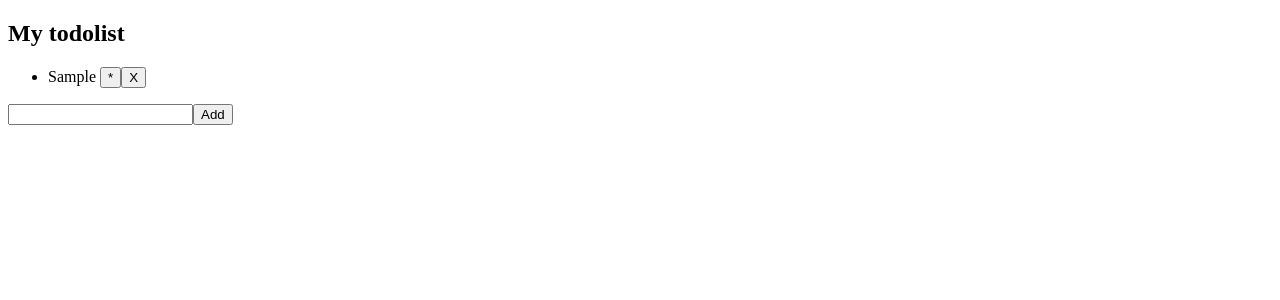
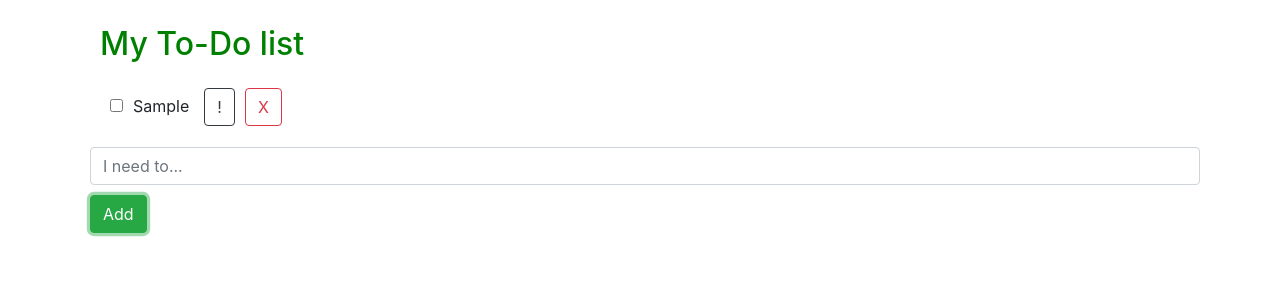
Before and after one commit to nada-zelic-stojanovic/my_todo_app, a Vue app: page / in a window 1280 px wide. Both pictures are taken after typing "Sample" into the empty fields and a click on the button "Add". Shown: the top 300 px of the page. Built offline with nearby package versions, Linux system fonts and the light colour scheme.

Commit message:
#LVNA-15 Add update todo option. Add style

```diff
--- a/public/index.html
+++ b/public/index.html
@@ -4,6 +4,7 @@
     <meta charset="utf-8">
     <meta http-equiv="X-UA-Compatible" content="IE=edge">
     <meta name="viewport" content="width=device-width,initial-scale=1.0">
+    <link rel="stylesheet" href="https://stackpath.bootstrapcdn.com/bootstrap/4.3.1/css/bootstrap.min.css" integrity="sha384-ggOyR0iXCbMQv3Xipma34MD+dH/1fQ784/j6cY/iJTQUOhcWr7x9JvoRxT2MZw1T" crossorigin="anonymous">
     <link rel="icon" href="<%= BASE_URL %>favicon.ico">
     <title>my_todo_app</title>
   </head>
--- a/src/App.vue
+++ b/src/App.vue
@@ -1,8 +1,10 @@
 <template>
+<div class='container'>
   <div id="app">
-    <Todos v-bind:todos="todos" v-on:delete-todo="deleteTodo"/>
+    <Todos v-bind:todos="todos" v-on:delete-todo="deleteTodo" v-on:update-todo='updateTodo'/>
     <AddTodo v-on:add-todo="addTodo"/>
   </div>
+</div>
 </template>
 <script>
 import Todos from './components/Todos';
@@ -26,7 +28,12 @@ export default {
     },
     deleteTodo(todoId) {
       this.todos = this.todos.filter(todo => todo.id !== todoId);
-    }
+    },
+    updateTask: function(e, list){
+      e.preventDefault();
+      list.title = e.target.innerText;
+      e.target.blur();
+    },
   }
 }
 </script>
--- a/src/components/AddTodo.vue
+++ b/src/components/AddTodo.vue
@@ -1,8 +1,8 @@
 <template>
   <div>
     <form @submit="addTodo">
-      <input type="text" v-model="title" name="title">
-      <button type="submit">Add</button>
+      <input class='form-control' placeholder="I need to..." type="text" v-model="title" name="title" required>
+      <button class='btn btn-success' type="submit">Add</button>
     </form>
   </div>
 </template>
@@ -31,4 +31,10 @@ export default {
 }
 </script>
 <style scoped>
+    button {
+        margin: 5px;
+    }
+    input {
+        margin: 5px;
+    }
 </style>
--- a/src/components/Todo.vue
+++ b/src/components/Todo.vue
@@ -1,6 +1,11 @@
 <template>
   <div v-bind:class="{ 'completed': todo.completed, 'important': todo.important }">
-    <p><span v-on:click="markComplete">{{ todo.title }}</span> <button v-on:click="markImportant">*</button><button @click="$emit('delete-todo', todo.id)">X</button></p>
+    <p>
+        <input type='checkbox' v-on:change='markComplete' class='checkbox' />
+        <span class='todo-title' contenteditable="true" v-on:keydown.enter="updateTask($event, list)" v-on:blur="updateTask($event, list)">{{ todo.title }}</span>
+        <button class='btn btn-outline-dark' v-on:click="markImportant">!</button>
+        <button class='btn btn-outline-danger' @click="$emit('delete-todo', todo.id)">X</button>
+    </p>
 
   </div>
 </template>
@@ -27,4 +32,13 @@ export default {
   .important {
       font-weight: bold;
   }
+  .checkbox {
+      margin: 5px 10px;
+  }
+  button {
+      margin: 0 5px;
+  }
+  .todo-title {
+      margin-right: 10px;
+  }
 </style>
--- a/src/components/Todos.vue
+++ b/src/components/Todos.vue
@@ -1,24 +1,29 @@
 <template>
-    <div>
-    <h2>My todolist</h2>
-    <ul>
+  <div class="container">
+    <h2 class='heading'>My To-Do list</h2>
+    <ul class="list-group">
       <li v-bind:key="todo.id" v-for="todo in todos">
-        <Todo v-bind:todo="todo" v-on:delete-todo="$emit('delete-todo', todo.id)"/>
+        <Todo v-bind:todo="todo" v-on:delete-todo="$emit('delete-todo', todo.id)" v-on:update-todo="$emit('update-todo', todo.id)"/>
       </li>
     </ul>
   </div>
 </template>
 <script>
-import Todo from './Todo';
+import Todo from "./Todo";
 export default {
-  name: 'Todos',
+  name: "Todos",
   components: {
     Todo
   },
-  props: [
-    "todos"
-  ]
-}
+  props: ["todos"]
+};
 </script>
 <style scoped>
+ .heading {
+     margin: 25px 0;
+     color: green;
+ }
+ ul {
+     list-style-type: none;
+ }
 </style>
```
